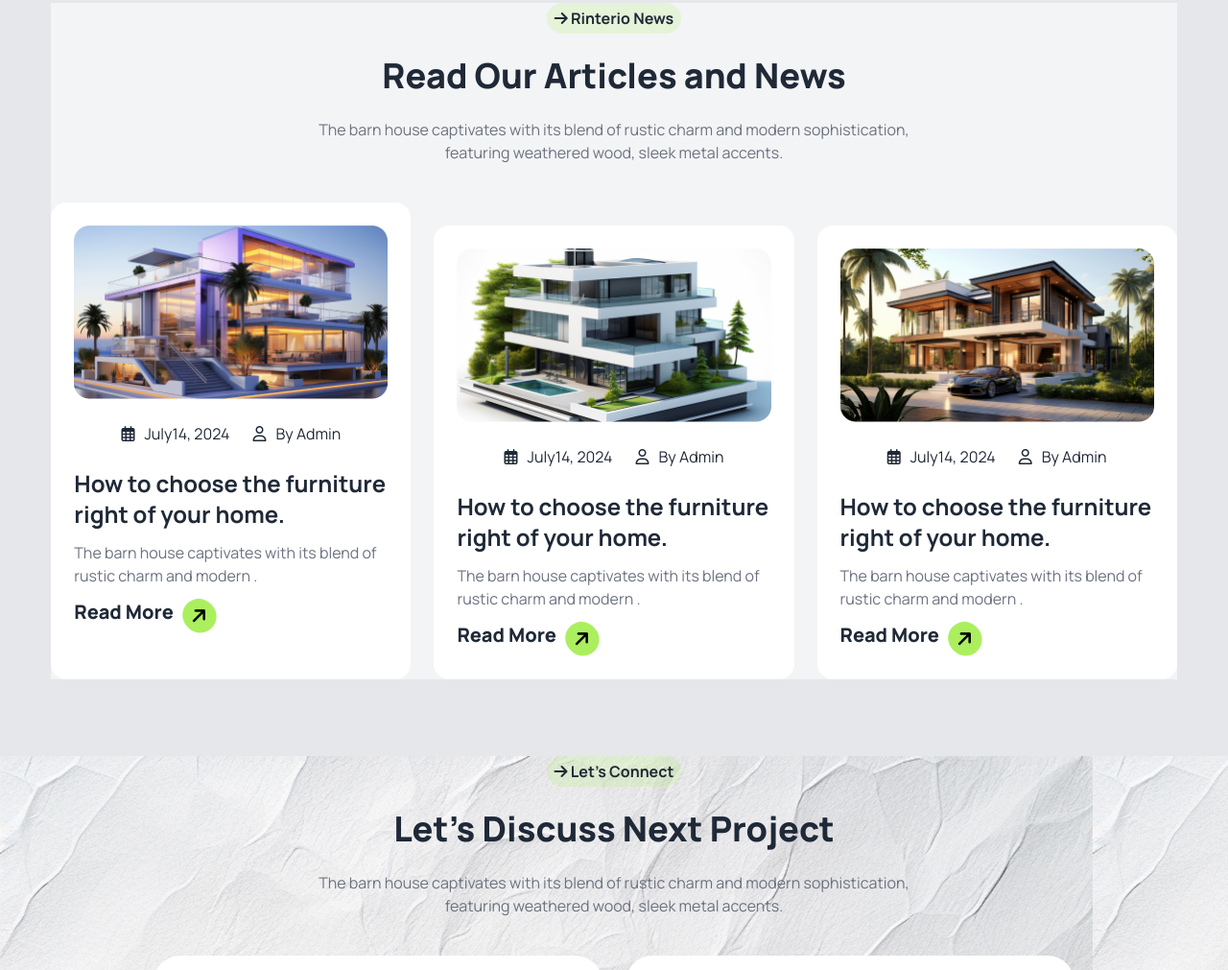
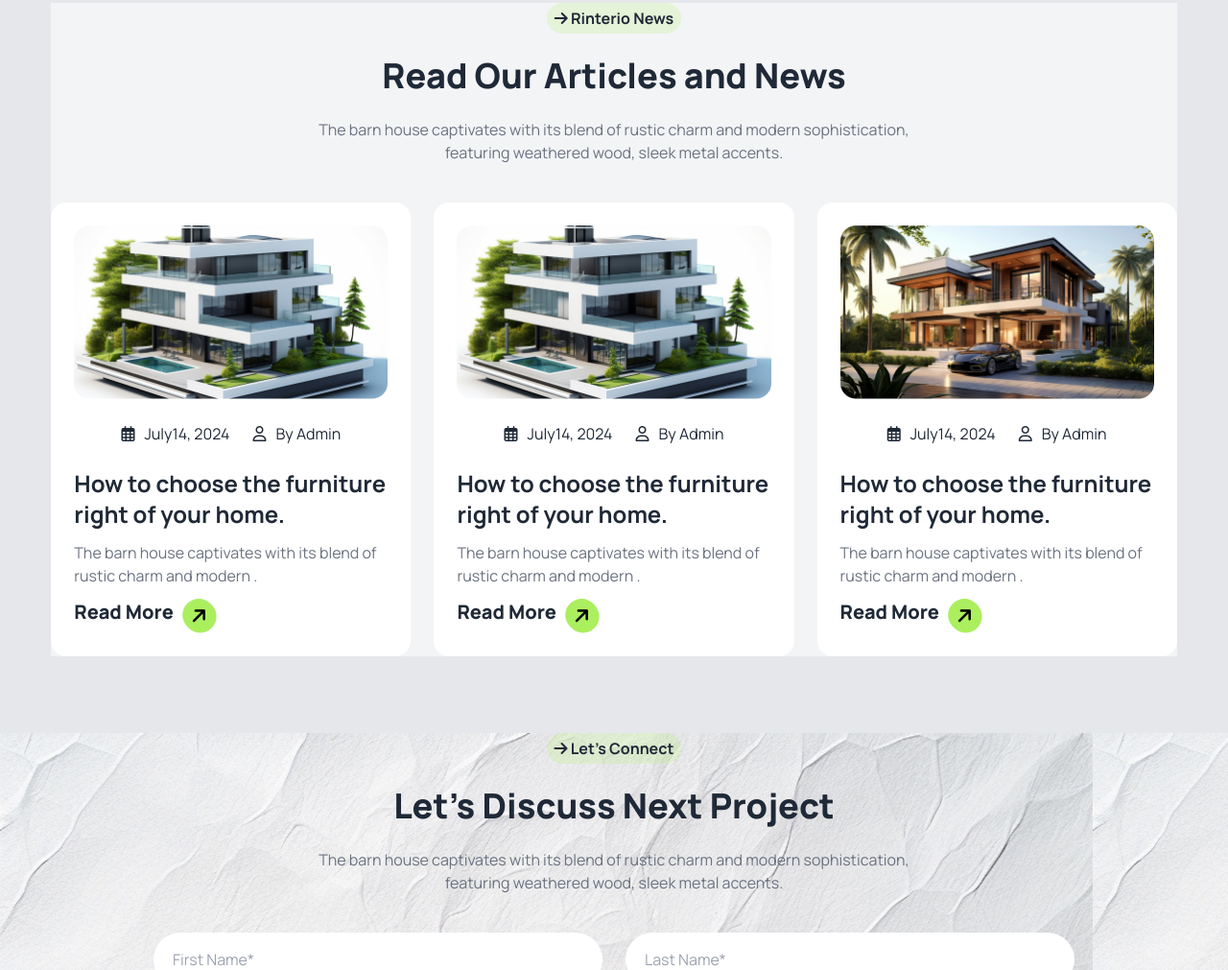
Before and after one commit to Himel-010/Assignment-3, a plain HTML site: page index.html in a window 1280 px wide. Shown: the part 3175-4186 px from the top of the page at 96% size. Drawn offline with nearby package versions, Linux system fonts and the light colour scheme.

Commit message:
Updated Once Again

```diff
--- a/index.html
+++ b/index.html
@@ -304,11 +304,11 @@
         </div>
 
         <!-- Article Cards -->
-        <div class="lg:flex gap-6 space-y-6">
+        <div class="lg:flex gap-6 ">
           <!-- card 1 -->
-        <div class="flex flex-col items-center gap-6 rounded-2xl p-6 bg-white lg:col-span-6 order-4">
+          <div class="flex flex-col items-center gap-6 rounded-2xl p-6 bg-white lg:col-span-6 ">
 
-          <img class="w-full " src="assets/article1.png" alt="">
+            <img class="w-full" src="assets/article2.png" alt="">
             <div class="flex gap-6 text-left">
               <p class="inline-flex gap-[10px] items-center"><i class="fa-regular fa-calendar-days"></i> July14, 2024</p>
               <p class="inline-flex gap-[10px] items-center"><i class="fa-regular fa-user"></i> By Admin</p>
@@ -325,7 +325,7 @@
       <!-- card 2 -->
       <div class="flex flex-col items-center gap-6 rounded-2xl p-6 bg-white lg:col-span-6 order-4">
 
-        <img class="w-full " src="assets/article2.png" alt="">
+        <img class="w-full" src="assets/article2.png" alt="">
         <div class="flex gap-6 text-left">
           <p class="inline-flex gap-[10px] items-center"><i class="fa-regular fa-calendar-days"></i> July14, 2024</p>
           <p class="inline-flex gap-[10px] items-center"><i class="fa-regular fa-user"></i> By Admin</p>
```
Lines whose indentation alone changed are shown as unchanged.
